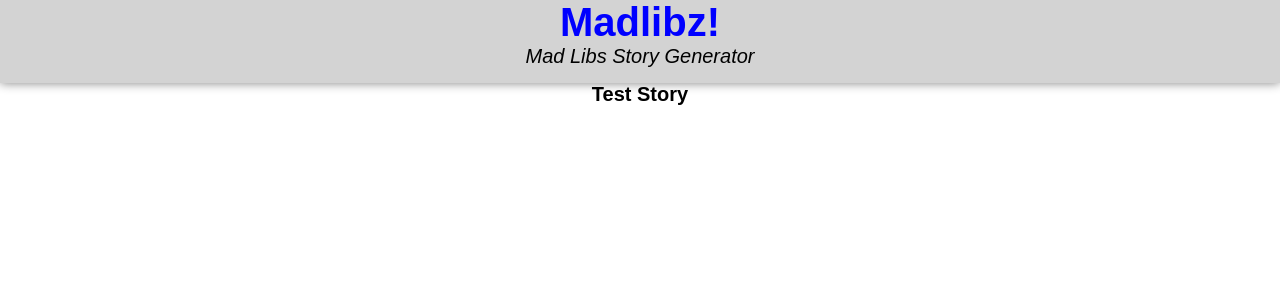
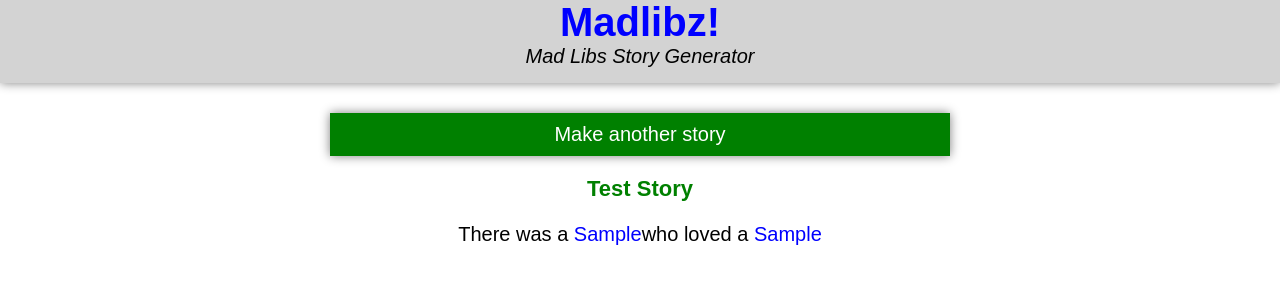
Before and after one commit to rgoshen/react-1, a React (Create React App) app in the folder madlibs/: page / in a window 1280 px wide. Both pictures are taken after typing "Sample", "Sample", "Sample", "Sample" into the empty fields and a click on the input "Submit". Shown: the top 300 px of the page. Built offline with nearby package versions, Linux system fonts and the light colour scheme.

Commit message:
add story

```diff
--- a/madlibs/src/components/Madlibs.js
+++ b/madlibs/src/components/Madlibs.js
@@ -2,6 +2,7 @@ import React, { useState, useEffect } from 'react';
 import { Header } from './Header';
 import fetchText from '../data/fetchText';
 import MadLibsForm from './MadLibsForm';
+import { Story } from './Story';
 import '../styles/Madlibs.css';
 
 export const Madlibs = () => {
@@ -73,7 +74,12 @@ export const Madlibs = () => {
           errorIds={errorIds}
         />
       ) : (
-        <h2>{madlibs.title}</h2>
+        <Story
+          userInput={Object.values(userInput)}
+          story={madlibs.value}
+          title={madlibs.title}
+          newStory={newStory}
+        />
       )}
     </>
   );
--- /dev/null
+++ b/madlibs/src/components/Story.js
@@ -0,0 +1,27 @@
+import React, { Fragment } from 'react';
+import { StyledStory } from './StyledStory';
+
+export const Story = (props) => {
+  const { title, story, userInput, newStory } = props;
+
+  let fullStory = story.map((text, index) => {
+    if (text !== 0) {
+      return (
+        <Fragment key={index}>
+          {`${text}`}
+          <span className='user-input'> {userInput[index]}</span>
+        </Fragment>
+      );
+    }
+  });
+
+  return (
+    <StyledStory>
+      <button className='new-story' onClick={newStory}>
+        Make another story
+      </button>
+      <h2 className='story-title'>{title}</h2>
+      <p className='story-text'>{fullStory ? fullStory : story}</p>
+    </StyledStory>
+  );
+};
--- /dev/null
+++ b/madlibs/src/components/StyledStory.js
@@ -0,0 +1,33 @@
+import styled from 'styled-components';
+
+export const StyledStory = styled.div`
+  display: flex;
+  flex-direction: column;
+  padding: 10px;
+  & > .new-story {
+    background-color: green;
+    color: white;
+    margin-top: 20px;
+    border: none;
+    padding: 10px 0;
+    box-shadow: 0 0 10px grey;
+  }
+  & > .story-title {
+    font-size: 18px;
+    margin: 20px 0;
+    color: green;
+  }
+  & > .story-text {
+    line-height: 1.2;
+  }
+  @media all and (min-width: 760px) {
+    width: 70vw;
+    margin: auto;
+    & > .story-title {
+      font-size: 22px;
+    }
+  }
+  @media all and (min-width: 1200px) {
+    width: 50vw;
+  }
+`;
```
